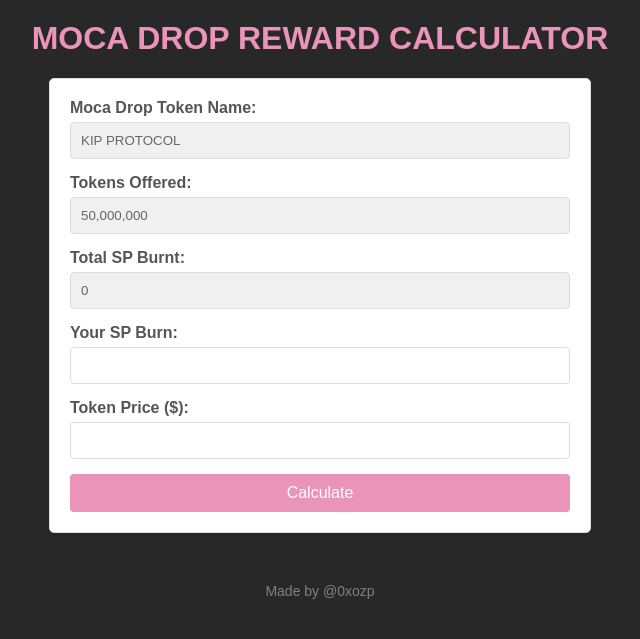
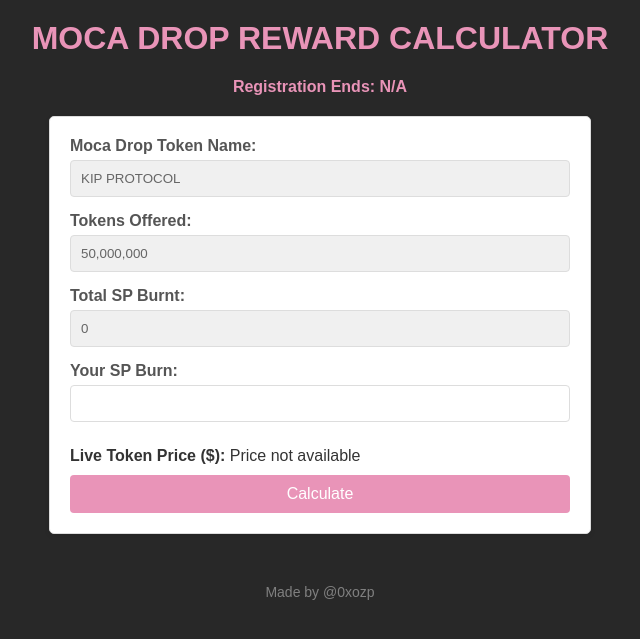
Before and after one commit to ozp3/Mocadrop-Calculator, a Flask app: page / in a window 1280 px wide. Shown: the top 639 px of the page, without its empty margins (320-960 px from the left). Run offline with Flask 3, Linux system fonts and the light colour scheme; data that the repository does not hold is empty.

Commit message:
Add files via upload

```diff
--- a/app.py
+++ b/app.py
@@ -1,34 +1,63 @@
-from flask import Flask, render_template, request, redirect, url_for
+from flask import Flask, render_template, request, redirect, url_for, jsonify
 import requests
+import threading
+import time
+from datetime import datetime
 
 app = Flask(__name__)
 
-# Mocaverse API URL
 MOCA_API_URL = "https://api.staking.mocaverse.xyz/api/mocadrop/projects/kip-protocol"
+COINGECKO_API_URL = "https://api.coingecko.com/api/v3/simple/price"
 
-# Function to fetch the pool data from Mocaverse API
-def get_pool_data():
-    try:
-        # Make a GET request to the Mocaverse API
-        response = requests.get(MOCA_API_URL)
-        response.raise_for_status()  # Raise error for HTTP issues
-        data = response.json()  # Parse JSON response
-
-        # Extract the stakingPowerBurnt value
-        staking_power_burnt = float(data.get("stakingPowerBurnt", 0))
-        return staking_power_burnt
-    except Exception as e:
-        print(f"Error fetching Mocaverse data: {e}")
-        return None
-
-# Placeholder data for now
 MOCA_TOKEN_NAME = "KIP PROTOCOL"
 TOKENS_OFFERED = "50,000,000"
 
+current_token_price = None
+
+# Function to fetch data from Mocaverse API
+def get_pool_data():
+    try:
+        response = requests.get(MOCA_API_URL)
+        response.raise_for_status()
+        data = response.json()
+        staking_power_burnt = float(data.get("stakingPowerBurnt", 0))
+        registration_end_date = data.get("registrationEndDate", "N/A")
+
+        # Format the registration end date
+        if registration_end_date != "N/A":
+            try:
+                dt = datetime.strptime(registration_end_date, "%Y-%m-%dT%H:%M:%S.%fZ")
+                registration_end_date = dt.strftime("%Y-%m-%d %H:%M:%S UTC")
+            except ValueError:
+                registration_end_date = "Invalid date format"
+
+        return staking_power_burnt, registration_end_date
+    except Exception as e:
+        print(f"Error fetching Mocaverse data: {e}")
+        return None, "Error fetching date"
+
+
+# Function to fetch token price from Coingecko API
+def fetch_token_price():
+    global current_token_price
+    while True:
+        try:
+            response = requests.get(COINGECKO_API_URL, params={"ids": "kip", "vs_currencies": "usd"})
+            response.raise_for_status()
+            data = response.json()
+            current_token_price = data.get("kip", {}).get("usd", "N/A")
+        except Exception as e:
+            print(f"Error fetching token price: {e}")
+            current_token_price = "N/A"
+        time.sleep(30)
+
+# Start a background thread to update the token price
+thread = threading.Thread(target=fetch_token_price, daemon=True)
+thread.start()
+
 @app.route("/", methods=["GET", "POST"])
 def index():
-    # Fetch Total SP Burnt from API
-    total_sp_burnt = get_pool_data()
+    total_sp_burnt, registration_end_date = get_pool_data()
     if total_sp_burnt is None:
         return render_template(
             "index.html",
@@ -36,11 +65,11 @@ def index():
             token_name=MOCA_TOKEN_NAME,
             tokens_offered=TOKENS_OFFERED,
             total_sp_burnt="Error fetching data",
+            registration_end_date=registration_end_date,
         )
 
     if request.method == "POST":
-        # User input fields
-        custom_price = request.form.get("custom_price")
+        custom_price = request.form.get("custom_price") or current_token_price
         your_sp_burn = request.form.get("your_sp_burn")
 
         if not custom_price or not your_sp_burn:
@@ -50,6 +79,7 @@ def index():
                 token_name=MOCA_TOKEN_NAME,
                 tokens_offered=TOKENS_OFFERED,
                 total_sp_burnt=f"{total_sp_burnt:,.0f}",
+                registration_end_date=registration_end_date,
             )
 
         try:
@@ -62,12 +92,11 @@ def index():
                 token_name=MOCA_TOKEN_NAME,
                 tokens_offered=TOKENS_OFFERED,
                 total_sp_burnt=f"{total_sp_burnt:,.0f}",
+                registration_end_date=registration_end_date,
             )
 
-        # Determine the number of decimals entered by the user
         custom_price_decimals = len(str(custom_price).split(".")[1]) if "." in str(custom_price) else 0
 
-        # Calculate reward and tokens received
         try:
             reward = your_sp_burn * (int(TOKENS_OFFERED.replace(",", "")) / total_sp_burnt) * custom_price
             tokens_received = your_sp_burn * (int(TOKENS_OFFERED.replace(",", "")) / total_sp_burnt)
@@ -78,6 +107,7 @@ def index():
                 token_name=MOCA_TOKEN_NAME,
                 tokens_offered=TOKENS_OFFERED,
                 total_sp_burnt=f"{total_sp_burnt:,.0f}",
+                registration_end_date=registration_end_date,
             )
 
         return redirect(
@@ -98,7 +128,12 @@ def index():
         token_name=MOCA_TOKEN_NAME,
         tokens_offered=TOKENS_OFFERED,
         total_sp_burnt=f"{total_sp_burnt:,.0f}",
+        registration_end_date=registration_end_date,
     )
+
+@app.route("/get_price")
+def get_price():
+    return jsonify({"price": current_token_price})
 
 @app.route("/result")
 def result():
--- a/templates/index.html
+++ b/templates/index.html
@@ -94,9 +94,38 @@
         text-decoration: underline;
       }
     </style>
+    <script>
+      async function updateTokenPrice() {
+        const priceElement = document.getElementById("live_price");
+        try {
+          const response = await fetch("/get_price");
+          if (!response.ok) {
+            throw new Error("Failed to fetch token price");
+          }
+          const data = await response.json();
+          if (data.price && data.price !== "N/A") {
+            priceElement.textContent = `$${data.price}`;
+          } else {
+            priceElement.textContent = "Price not available";
+          }
+        } catch (error) {
+          console.error("Error fetching token price:", error);
+          priceElement.textContent = "Error fetching price";
+        }
+      }
+
+      // İlk yüklemede fiyatı güncelle ve her 30 saniyede bir güncelle
+      document.addEventListener("DOMContentLoaded", () => {
+        updateTokenPrice();
+        setInterval(updateTokenPrice, 30000);
+      });
+    </script>
   </head>
   <body>
     <h1>Moca Drop Reward Calculator</h1>
+    <p style="text-align: center; color: #e994b8; font-weight: bold">
+      Registration Ends: {{ registration_end_date }}
+    </p>
     <form method="post">
       <label for="token_name">Moca Drop Token Name:</label>
       <input
@@ -133,14 +162,10 @@
         required
       /><br />
 
-      <label for="custom_price">Token Price ($):</label>
-      <input
-        type="number"
-        id="custom_price"
-        name="custom_price"
-        step="any"
-        required
-      /><br />
+      <p>
+        <strong>Live Token Price ($):</strong>
+        <span id="live_price">Loading...</span>
+      </p>
 
       <button type="submit">Calculate</button>
     </form>
@@ -160,10 +185,13 @@
       "
     >
       <p><strong>Token Name:</strong> {{ token_name }}</p>
-      <p><strong>Token Price:</strong> {{ token_price }}</p>
       <p><strong>Tokens Offered:</strong> {{ tokens_offered }}</p>
+      <p><strong>Total SP Burnt:</strong> {{ total_sp_burnt }}</p>
       <p><strong>Your SP Burn:</strong> {{ your_sp_burn }}</p>
-      <p><strong>Total SP Burnt:</strong> {{ total_sp_burnt }}</p>
+      <p>
+        <strong>Live Token Price:</strong>
+        <span id="live_price">Loading...</span>
+      </p>
       <p><strong>Expected Reward:</strong> {{ reward }}</p>
     </div>
     {% endif %}
```
Also changed, not shown: templates/result.html (+22 -1 lines), README.md.
